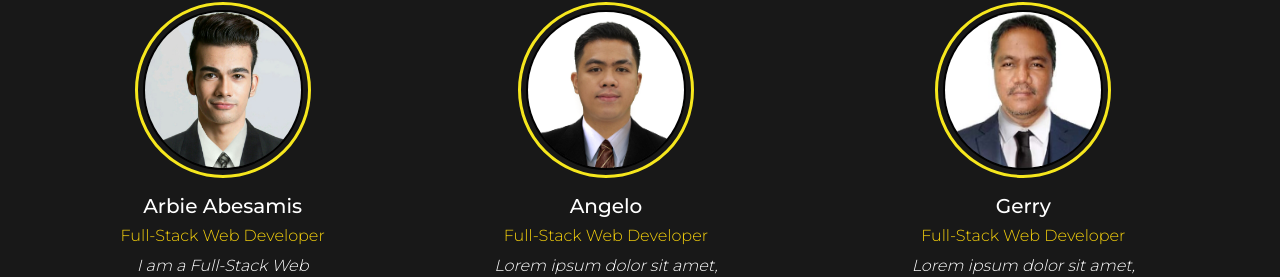
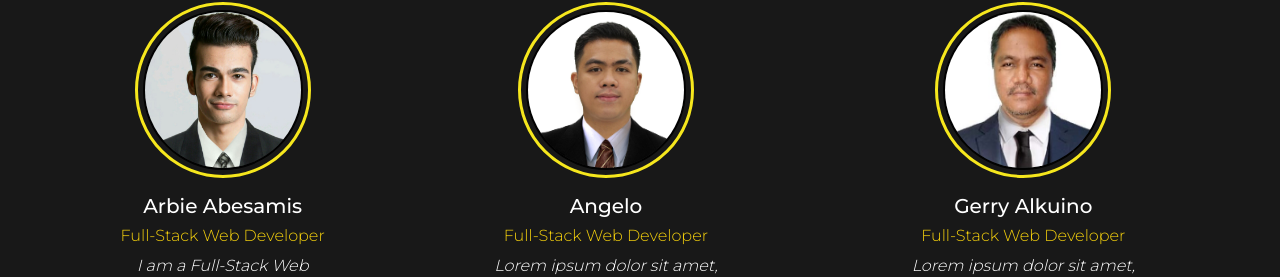
Before and after one commit to arbieabesamis27/Kodego-Group-Project-2, a React (Create React App) app: page / in a window 1280 px wide. Shown: the part 2630-2907 px from the top of the page. Built offline with nearby package versions, Linux system fonts and the light colour scheme.

Commit message:
first commit

```diff
--- a/src/components/about/About.jsx
+++ b/src/components/about/About.jsx
@@ -75,7 +75,7 @@ export const About = () => {
           <div className="team-img">
             <img src={gerry} />
           </div>
-          <h5>Gerry</h5>
+          <h5>Gerry Alkuino</h5>
           <h6>Full-Stack Web Developer</h6>
 
           <p>
```
